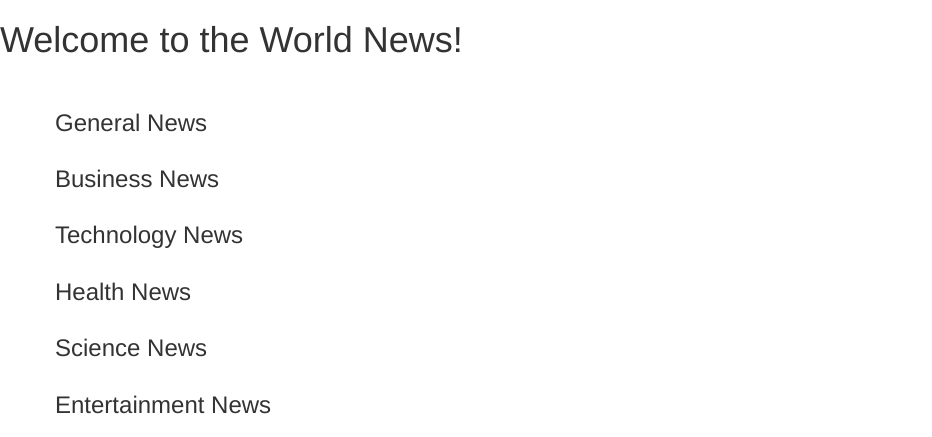
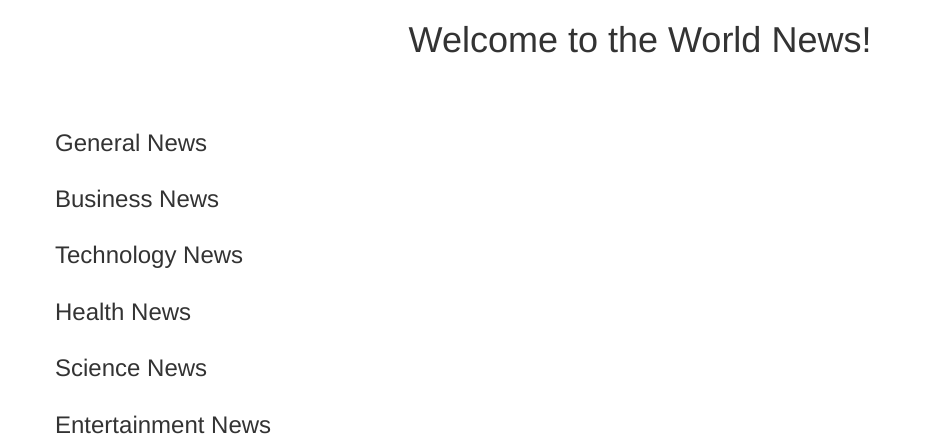
Before and after one commit to igihozo-stella/News-Api, a Flask app: template app/templates/home.html in a window 1280 px wide. Shown: the part 52-489 px from the top of the page, without its empty margins (0-932 px from the left). Run offline with Flask 2, Linux system fonts and the light colour scheme; the template is opened without the code that fills it, so the values that code supplies are empty; parts of the project's set-up code (start-up, migrations or seed data) failed here and were passed over; some libraries are stand-ins or nearby versions; some web fonts are replaced.

Commit message:
add styles to the title class.

```diff
--- a/app/templates/home.html
+++ b/app/templates/home.html
@@ -9,7 +9,7 @@
     <link rel="stylesheet" href="https://fonts.google.com/specimen/Nunito" type="text/css">
 {% endblock %}
 {% block content %}
-<div class="title">
+<div class="title"style="margin-bottom: 20px;text-align:center;">
     <h1>Welcome to the World News!</h1><br>
 </div>
 <div class="container">
```
